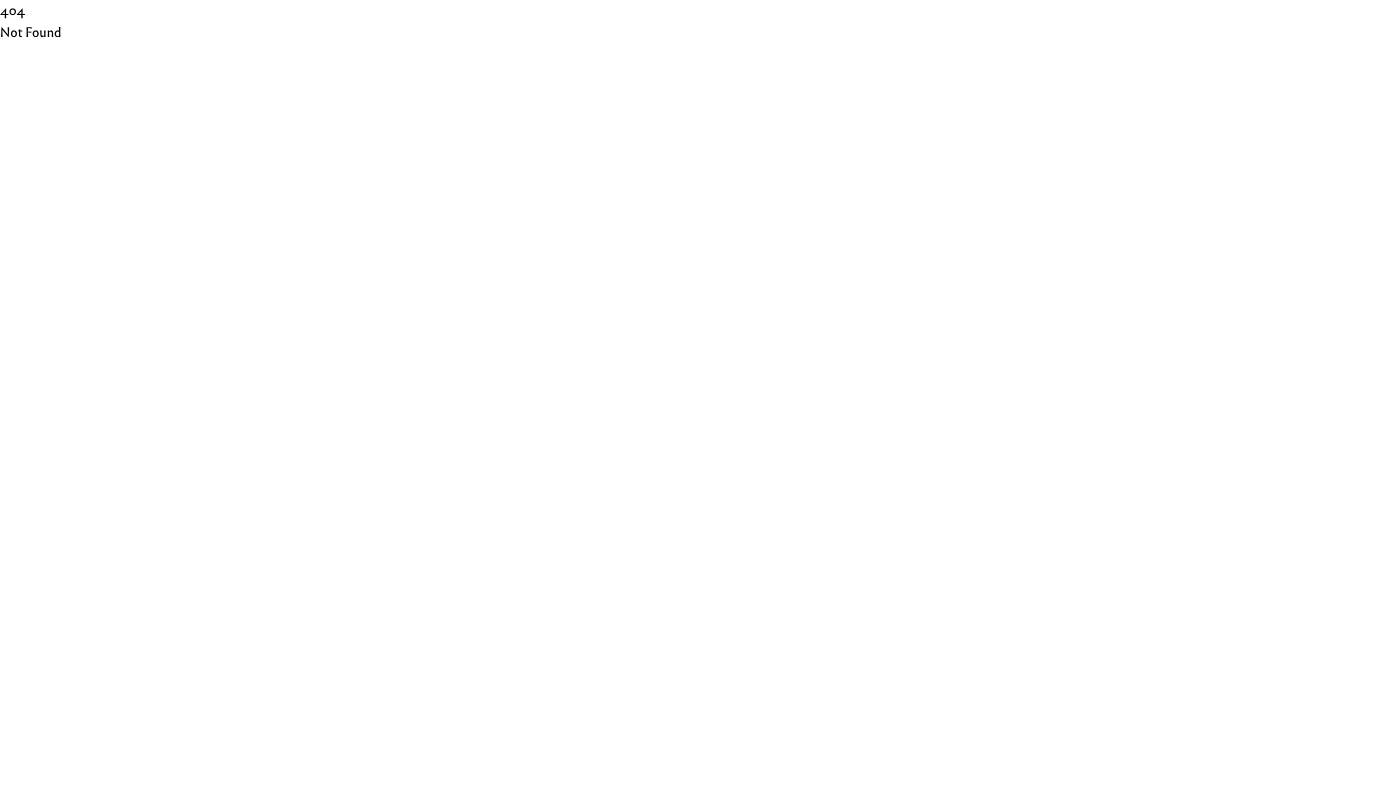
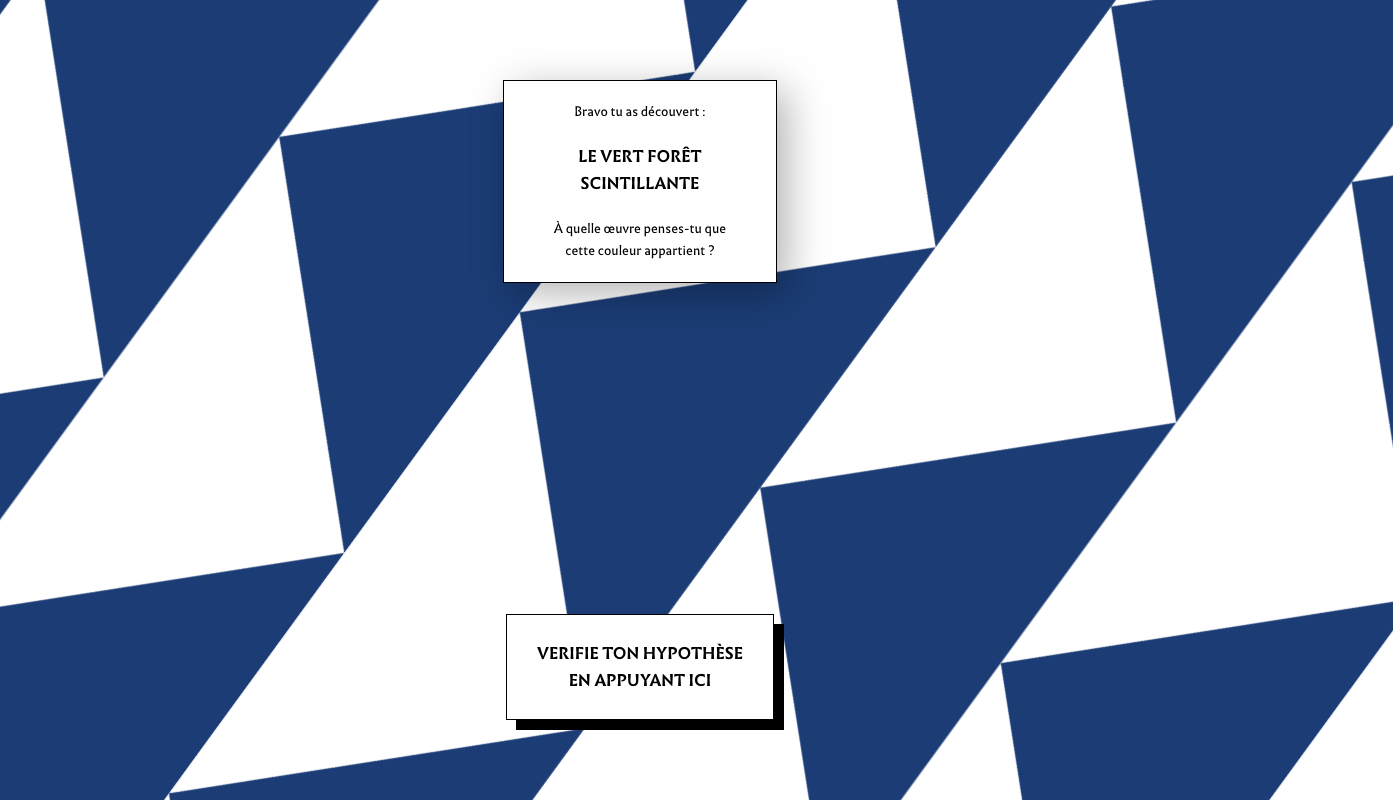
Before and after one commit to theopaolo/tangram-app, a SvelteKit app: page /animation_4 in a window 1280 px wide. Before the commit this address had no page. Shown: the top 800 px of the page, 1393 px wide, since content can reach past the window. Built offline with nearby package versions, Linux system fonts and the light colour scheme.

Commit message:
animation_4

```diff
--- a/src/routes/animation_1/+page.svelte
+++ b/src/routes/animation_1/+page.svelte
@@ -7,13 +7,18 @@
   const w = 7.5;   // largeur du triangle
   const h = 2.5;   // hauteur du triangle
 
+    // 🔧 espace vertical entre les lignes (même unité que h, le repère du viewBox)
+  const rowGap = 0;      // ⇦ augmente/diminue pour plus/moins d'espacement
+  const rowPitch = h + rowGap; // pas vertical réel (ligne + espace)
+
   const visibleCols = 2.8;
   const viewW = visibleCols * w;
-  const viewH = rows * h;
+   const viewH = rows * rowPitch;
 
+  // centrage vertical (ici = 0 car viewH == rows * rowPitch)
+  const offsetX = (cols * w - viewW) / 2;
+  const offsetY = (rows * rowPitch - viewH) / 2;
 
-  const offsetX = (cols * w - viewW) / 2;
-  const offsetY = (rows * h - viewH) / 2;
 
 
   onMount(async () => {
@@ -22,31 +27,30 @@
 
 
 
-
-
-
       // 🔹 au lieu de déplacer les lignes, on fait tourner chaque pièce
       document.querySelectorAll(".piece").forEach(polygon => {
         gsap.to(polygon, {
           rotation: "+=360",
           transformOrigin: "50% 50%",
-          duration: 8,   // vitesse d'une rotation complète
+          duration: 16,   // vitesse d'une rotation complète
           repeat: -1,    // boucle infinie
           ease: "linear" // rotation constante sans accélération
         });
       });
 
     const svg = document.querySelector("svg");
-
     // double clic → rotation de toutes les formes
     svg.addEventListener("dblclick", () => {
+      const randomRotation = gsap.utils.random(-120, 180);
       const pieces = document.querySelectorAll("svg");
       gsap.to(pieces, {
-        rotation: "+=120",
+        rotation: `+=${randomRotation}`,
         transformOrigin: "50% 50%",
         duration: 1.2,
         ease: "power2.inOut",
       });
+
+
     });
 
 
@@ -61,13 +65,13 @@ document.querySelectorAll(".row").forEach(row => {
 
         gsap.to(pieces, {
           x: `+=${dir}`,
-      rotate:180,
+          rotate:90,
           duration: 4,
           ease: "power2.inOut",
           yoyo: true,
           repeat: 1,
           stagger: {
-        each: 1,       // délai entre chaque pièce
+            each: 2,       // délai entre chaque pièce
             from: "center"    // commence par le centre et se propage
           }
         });
@@ -82,28 +86,11 @@ document.querySelectorAll(".row").forEach(row => {
     return () => {
       document.body.style.overflow = "";
       document.removeEventListener("touchmove", preventScroll);
-      window.removeEventListener("resize", onRez);
     };
 
   });
 
 
-
-onMount(async () => {
-
-
-  // no-scroll
-  const preventScroll = (e) => e.preventDefault();
-  document.body.style.overflow = "hidden";
-  document.addEventListener("touchmove", preventScroll, { passive: false });
-
-  return () => {
-    document.body.style.overflow = "";
-    document.removeEventListener("touchmove", preventScroll);
-  };
-});
-
-  // });
 </script>
 
 <style>
@@ -121,13 +108,14 @@ onMount(async () => {
 
     <div class="h-screen absolute w-screen z-1]">
       <svg
+        overflow="visible"
         viewBox={`${offsetX} ${offsetY} ${viewW} ${viewH}`}
         width="100%"
         height="100%"
         preserveAspectRatio="xMidYMid slice"
       >
         {#each Array(rows) as _, r}
-          <g class="row" transform={`translate(0, ${r * h})`}>
+        <g class="row" transform={`translate(0, ${r * rowPitch})`}>
             {#each Array(cols) as _, c}
               <polygon
                 class="piece"
@@ -143,7 +131,7 @@ onMount(async () => {
   </div>
 
 
-<div class="relative z-2 flex flex-col py-[80px] items-center justify-between min-h-screen text-center pointer-events-none">
+<div class="no-select relative z-2 flex flex-col py-[80px] items-center justify-between min-h-screen text-center pointer-events-none">
   <div class="py-[20px] px-[50px] w-fit text-center height-auto whitespace-pre-line bg-white border border-black drop-shadow-[var(--my-nd-drop-shadow)] pointer-events-none">
     Bravo tu as découvert :
     <div class="text-titre-alt inf-bold my-5 uppercase">
--- a/src/routes/animation_2/+page.svelte
+++ b/src/routes/animation_2/+page.svelte
@@ -8,7 +8,7 @@
   const w = 5;
   const h = 5;
 
-  const visibleCols = 2.8;
+  const visibleCols = 2.2;
   const viewW = visibleCols * w;
   const viewH = rows * h;
 
@@ -28,11 +28,12 @@
     if (tween) tween.kill();
 
     tween = gsap.to(tiles, {
-      x: `+=${dir.dx * cols * w}`,
-      y: `+=${dir.dy * rows * h}`,
+      x: `+=${dir.dx * cols * w/2}`,
+      y: `+=${dir.dy * rows * h/2}`,
       duration: 40,
       ease: "linear",
-      repeat: -1,
+      repeat: 1,
+      yoyo: true,
       modifiers: {
         x: gsap.utils.unitize(x => parseFloat(x) % (cols * w)),
         y: gsap.utils.unitize(y => parseFloat(y) % (rows * h))
@@ -46,21 +47,23 @@
 
     const tiles = document.querySelectorAll(".tile");
     const svg = document.querySelector("svg");
+    const whole = document.querySelector(".whole");
+    const pieces = document.querySelectorAll(".piece");
+    const randomRotation = gsap.utils.random(-90, 180);
 
     // démarre en ↘
     startTween(tiles, directions[currentDir]);
 
     // clic simple → change de direction
-    svg.addEventListener("click", () => {
+    whole.addEventListener("click", () => {
       currentDir = (currentDir + 1) % directions.length;
       startTween(tiles, directions[currentDir]);
     });
 
     // double clic → rotation de toutes les formes
-    svg.addEventListener("dblclick", () => {
-      const pieces = document.querySelectorAll(".piece");
+    whole.addEventListener("dblclick", () => {
       gsap.to(pieces, {
-        rotation: "+=180",
+        rotation: `+=${randomRotation}`,
         transformOrigin: "50% 50%",
         duration: 1.2,
         ease: "power2.inOut",
@@ -80,6 +83,16 @@
     //   });
     // });
 
+    // no-scroll
+    const preventScroll = (e) => e.preventDefault();
+    document.body.style.overflow = "hidden";
+    document.addEventListener("touchmove", preventScroll, { passive: false });
+
+    return () => {
+      document.body.style.overflow = "";
+      document.removeEventListener("touchmove", preventScroll);
+    };
+
   });
 </script>
 
@@ -95,7 +108,7 @@
 </style>
 
   <div class="h-screen absolute w-screen z-1">
-    <div class="h-screen absolute w-screen z-1]">
+    <div class="whole h-screen absolute w-screen z-1]">
       <svg
   viewBox={`${offsetX} ${offsetY} ${viewW} ${viewH}`}
   width="100%"
--- a/src/routes/animation_3/+page.svelte
+++ b/src/routes/animation_3/+page.svelte
@@ -2,12 +2,12 @@
   import { onMount } from "svelte";
   let gsap;
 
-  const cols = 11;
-  const rows = 11;
+  const cols = 55;
+  const rows = 55;
   const w = 5;   // largeur du triangle
   const h = 10;   // hauteur du triangle
 
-  const visibleCols = 2.8;
+  const visibleCols = 2.2;
   const viewW = visibleCols * w;
   const viewH = rows * h;
 
@@ -17,7 +17,6 @@
 
     const rowsEls = document.querySelectorAll(".row");
 
-    const svg = document.querySelector("svg");
 
 
     rowsEls.forEach((row, i) => {
@@ -29,37 +28,51 @@
         gsap.set(row, { x: -0.1 });
         gsap.to(row, {
           x: viewW - cols * w - 0.1, // se déplace vers la gauche
-          duration: 13,
+          duration: 52,
           repeat: -1,
           yoyo: true,
           ease: "sine.inOut",
-          delay: i * 0.05
         });
       } else {
         // ligne qui va vers la droite : démarre avec le bord droit à viewW+0.1
         gsap.set(row, { x: (viewW + 0.9) - cols * w });
         gsap.to(row, {
           x: 0, // revient vers la gauche
-          duration: 13,
+          duration: 52,
           repeat: -1,
           yoyo: true,
           ease: "sine.inOut",
-          delay: i * 0.05
         });
       }
     });
 
 
 
-    svg.addEventListener("dblclick", () => {
+          const svg = document.querySelector("svg");
+          const whole = document.querySelector(".whole");
+
+
+          let zoomed = false;
+
+          whole.addEventListener("dblclick", (e) => {
             const pieces = document.querySelectorAll("svg");
+            const randomRotation = gsap.utils.random(-120, 200);
+            const pt = svg.createSVGPoint();
+                pt.x = e.clientX;
+                pt.y = e.clientY;
+            const svgP = pt.matrixTransform(svg.getScreenCTM().inverse());
             gsap.to(pieces, {
-        rotation: "+=180",
-        transformOrigin: "50% 50%",
+              scale: zoomed ? 1 : 0.7,
+              rotation: `+=${randomRotation}`,
               duration: 1.2,
               ease: "power2.inOut",
             });
+                zoomed = !zoomed;
+
+
           });
+
+
 
 
     // rotation continue tant qu'on laisse appuyé
@@ -103,17 +116,10 @@ document.querySelectorAll(".piece").forEach(polygon => {
     return () => {
       document.body.style.overflow = "";
       document.removeEventListener("touchmove", preventScroll);
-      window.removeEventListener("resize", onRez);
     };
 
   });
 
-  // onMount(async () => {
-  //   // no-scroll
-  //   const preventScroll = (e) => e.preventDefault();
-  //   document.body.style.overflow = "hidden";
-  //   document.addEventListener("touchmove", preventScroll, { passive: false });
-  // });
 </script>
 
 <style>
@@ -128,8 +134,9 @@ document.querySelectorAll(".piece").forEach(polygon => {
 </style>
 
   <div class="h-screen absolute w-screen z-1">
-    <div class="h-screen absolute w-screen z-1]">
+    <div class="whole h-screen absolute w-screen z-1]">
       <svg
+        overflow="visible"
         viewBox={`0 0 ${viewW} ${viewH}`}
         width="100%"
         height="100%"
--- /dev/null
+++ b/src/routes/animation_4/+page.svelte
@@ -0,0 +1,188 @@
+<script>
+  import { onMount } from "svelte";
+  let gsap;
+
+    const cols = 11;
+    const rows = 11;
+    const w = 2.5;   // largeur du triangle
+    const h = 5;   // hauteur du triangle
+
+    const visibleCols = 4.3;
+    const viewW = visibleCols * w;
+    const viewH = rows * h;
+
+const gridW = cols * w;
+const gridH = rows * h;
+
+
+  onMount(async () => {
+    const mod = await import("gsap");
+    gsap = mod.gsap;
+
+    // const rowsEls = document.querySelectorAll(".row");
+
+      const svg = document.querySelector("svg");
+
+      gsap.to(svg, {
+        rotation: 360,          // un tour complet
+        transformOrigin: "50% 50%", // centre du svg
+        duration: 50,           // temps pour 1 tour
+        ease: "linear",         // vitesse constante
+        repeat: -1              // infini
+      });
+
+    // rowsEls.forEach((row, i) => {
+    //   const dir = i % 2 === 0 ? 1 : -1; // paire → droite, impaire → gauche
+    //   const amplitude = w * 2;          // décalage total
+
+    //   if (dir === -1) {
+    //     // ligne qui va vers la gauche : démarre avec le bord gauche à -0.1
+    //     gsap.set(row, { x: -0.1 });
+    //     gsap.to(row, {
+    //       x: viewW - cols * w - 0.1, // se déplace vers la gauche
+    //       duration: 13,
+    //       repeat: -1,
+    //       yoyo: true,
+    //       ease: "sine.inOut",
+    //       delay: i * 0.05
+    //     });
+    //   } else {
+    //     // ligne qui va vers la droite : démarre avec le bord droit à viewW+0.1
+    //     gsap.set(row, { x: (viewW + 0.9) - cols * w });
+    //     gsap.to(row, {
+    //       x: 0, // revient vers la gauche
+    //       duration: 13,
+    //       repeat: -1,
+    //       yoyo: true,
+    //       ease: "sine.inOut",
+    //       delay: i * 0.05
+    //     });
+    //   }
+    // });
+
+
+
+        // rotation infinie du SVG entier
+        gsap.to(svg, {
+          rotation: 360,
+          transformOrigin: "50% 50%",
+          duration: 50,
+          ease: "linear",
+          repeat: -1
+        });
+
+
+
+        const wrapper = document.getElementById("zoom-wrapper");
+
+
+
+        let zoomed = false;
+        svg.addEventListener("dblclick", (e) => {
+          const pt = svg.createSVGPoint();
+          pt.x = e.clientX;
+          pt.y = e.clientY;
+          const svgP = pt.matrixTransform(svg.getScreenCTM().inverse());
+
+          gsap.to(wrapper, {
+            scale: zoomed ? 1 : 4,
+            svgOrigin: `${svgP.x} ${svgP.y}`,
+            duration: 1.2,
+            ease: "power2.inOut"
+          });
+
+          zoomed = !zoomed;
+        });
+
+          const whole = document.querySelector(".whole");
+
+            // rotation aléatoire de toutes les pièces au clic / tap sur le SVG
+            whole.addEventListener("click", () => {
+              const pieces = document.querySelectorAll(".piece");
+
+              gsap.to(pieces, {
+                rotation: () => `+=${gsap.utils.random(-360, 360)}`, // angle aléatoire par pièce
+                transformOrigin: "50% 50%",
+                duration: 2,           // vitesse fixe
+                ease: "power2.inOut"
+              });
+            });
+
+            // mobile : pour éviter double déclenchement
+            whole.addEventListener("touchstart", (e) => {
+              e.preventDefault();
+              const pieces = document.querySelectorAll(".piece");
+
+              gsap.to(pieces, {
+                rotation: () => `+=${gsap.utils.random(-360, 360)}`,
+                transformOrigin: "50% 50%",
+                duration: 2,
+                ease: "power2.inOut"
+              });
+            });
+
+    // no-scroll
+    const preventScroll = (e) => e.preventDefault();
+    document.body.style.overflow = "hidden";
+    document.addEventListener("touchmove", preventScroll, { passive: false });
+
+    return () => {
+      document.body.style.overflow = "";
+      document.removeEventListener("touchmove", preventScroll);
+    };
+
+  });
+
+</script>
+
+<style>
+  body, html{
+    overflow: hidden;
+    height: 100%;
+    overscroll-behavior: none; /* évite le "rebond" sur mobile */
+  }
+  polygon {
+    fill: var(--c4, #1B3C75);
+  }
+</style>
+
+  <div class="h-screen absolute w-screen z-1">
+    <div class="whole h-screen absolute w-screen z-1]">
+     <svg
+  overflow="visible"
+  viewBox={`${-viewW/2} ${-viewH/2} ${viewW} ${viewH}`}
+  width="100%"
+  height="100%"
+  preserveAspectRatio="xMidYMid slice"
+>
+  <g id="zoom-wrapper" transform={`translate(${-gridW/2}, ${-gridH/2})`}>
+    {#each Array(rows) as _, r}
+      <g class="row" transform={`translate(0, ${r * h})`}>
+        {#each Array(cols) as _, c}
+          <polygon
+            class="piece"
+            points="2.5,5 2.5,0 0,2.5"
+            transform={`translate(${c * w}, 0)`}
+          />
+        {/each}
+      </g>
+    {/each}
+  </g>
+</svg>
+    </div>
+  </div>
+
+  <div class="no-select relative z-2 flex flex-col py-[80px] items-center justify-between min-h-screen text-center pointer-events-none">
+    <div class="py-[20px] px-[50px] w-fit text-center height-auto whitespace-pre-line bg-white border border-black drop-shadow-[var(--my-nd-drop-shadow)] pointer-events-none">
+      Bravo tu as découvert :
+      <div class="text-titre-alt inf-bold my-5 uppercase">
+        LE VERT FORÊT<br/>SCINTILLANTE
+        <!-- {currentPiece?.color_name} -->
+      </div>
+      À quelle œuvre penses-tu que<br/>cette couleur appartient ?
+    </div>
+
+    <div class="text-titre-alt inf-bold uppercase py-[25px] px-[30px] w-fit text-center height-auto whitespace-pre-line bg-white border border-black drop-shadow-[var(--my-drop-shadow)]">
+        VERIFIE TON HYPOTHÈSE<br/>EN APPUYANT ICI
+    </div>
+  </div>
```
Lines whose indentation alone changed are shown as unchanged.
